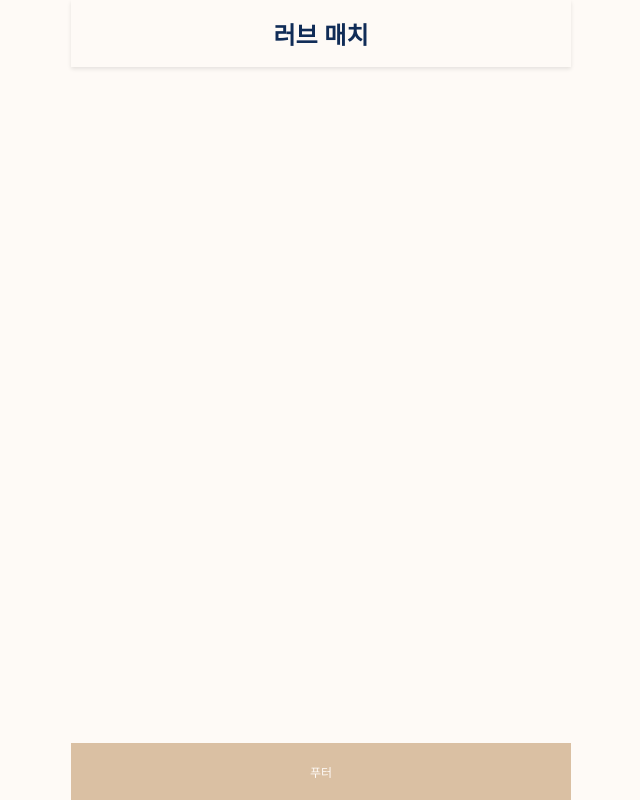
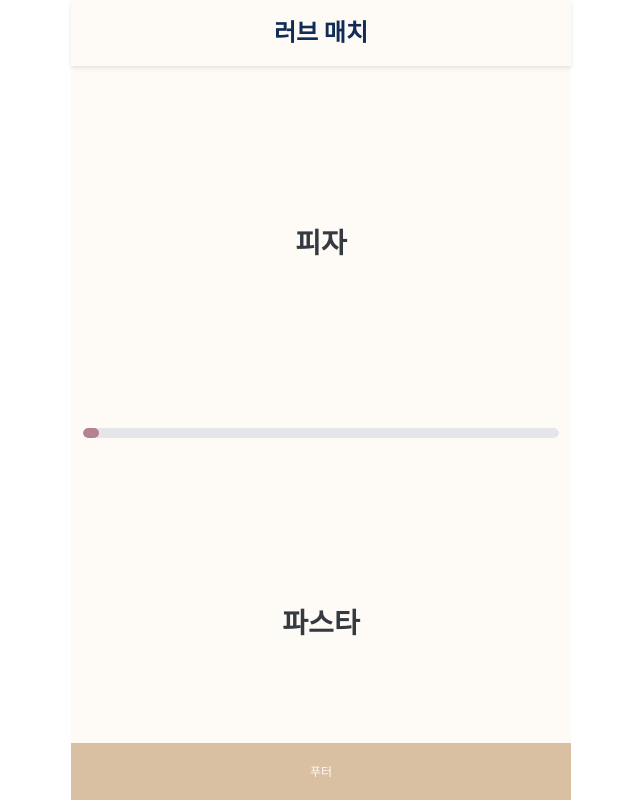
Before and after one commit to DoongleDoongle/love-match, a React (Create React App) app: page /taste-match/questions in a window 1280 px wide. Before the commit this address had no page. Shown: the whole page, without its empty margins (319-959 px from the left). Built offline with nearby package versions, Linux system fonts and the light colour scheme.

Commit message:
질문 페이지 초안 완성

```diff
--- a/package.json
+++ b/package.json
@@ -10,6 +10,7 @@
     "react-dom": "^18.2.0",
     "react-router-dom": "^6.22.3",
     "react-scripts": "5.0.1",
+    "rsuite": "^5.59.1",
     "styled-components": "^6.1.8",
     "web-vitals": "^2.1.4"
   },
--- a/src/App.js
+++ b/src/App.js
@@ -11,6 +11,9 @@ const StartPage = React.lazy(() => import("containers/taste-match/StartPage"));
 const QuestionPage = React.lazy(() =>
   import("containers/taste-match/QuestionPage")
 );
+const ResultPage = React.lazy(() =>
+  import("containers/taste-match/ResultPage")
+);
 
 function App() {
   return (
@@ -21,7 +24,8 @@ function App() {
         <Suspense fallback={<div>Loading...</div>}>
           <Routes>
             <Route path="/taste-match" element={<StartPage />} />
-            <Route path="/question-page" element={<QuestionPage />} />
+            <Route path="/taste-match/questions" element={<QuestionPage />} />
+            <Route path="/taste-match/results" element={<ResultPage />} />
           </Routes>
         </Suspense>
         <Footer>푸터</Footer>
--- a/src/containers/taste-match/QuestionPage.js
+++ b/src/containers/taste-match/QuestionPage.js
@@ -1,19 +1,94 @@
-import React from "react";
+import React, { useState } from "react";
+import { useNavigate } from "react-router-dom";
 import styled from "styled-components";
+import { Progress } from "rsuite"; // 가이드: https://rsuitejs.com/components/
+import "rsuite/dist/rsuite.min.css";
+
+import theme from "styles/theme";
 
 const Container = styled.div`
   display: flex;
   flex-direction: column;
-  justify-content: center;
+  justify-content: space-evenly;
   align-items: center;
-  font-size: larger;
-  font-weight: bolder;
   flex: 1; // 남은 공간을 모두 채움
   width: 100%;
 `;
 
+const TextArea = styled.div`
+  display: flex;
+  justify-content: center;
+  align-items: center;
+  font-size: ${({ theme }) => theme.fontSizes.huge};
+  font-weight: bolder;
+  width: 100%;
+  height: 100%;
+  color: ${({ theme }) => theme.colors.dark};
+  cursor: pointer;
+`;
+
 const QuestionPage = () => {
-  return <Container>QuestionPage</Container>;
+  const navigate = useNavigate();
+  const keywords = getKeywords();
+  const [keywordIdx, setKeywordIdx] = useState(0);
+
+  const clickTextArea = () => {
+    if (keywordIdx + 1 < keywords.length) {
+      setKeywordIdx(keywordIdx + 1);
+    } else {
+      navigate("/taste-match/results"); // keywords를 모두 표시한 후 다음 페이지로 이동
+    }
+  };
+
+  const currentKeyword = keywords[keywordIdx];
+
+  return (
+    <Container>
+      <TextArea onClick={clickTextArea}>{currentKeyword.top}</TextArea>
+      <Progress.Line
+        percent={((keywordIdx + 1) / keywords.length) * 100}
+        strokeColor={theme.colors.softRose}
+        showInfo={false}
+        strokeWidth={10}
+      />
+      <TextArea onClick={clickTextArea}>{currentKeyword.bottom}</TextArea>
+    </Container>
+  );
+};
+
+const getKeywords = () => {
+  return [
+    { top: "피자", bottom: "파스타" },
+    { top: "치킨", bottom: "맥주" },
+    { top: "사케", bottom: "초밥" },
+    { top: "라면", bottom: "김밥" },
+    { top: "커피", bottom: "도넛" },
+    { top: "스테이크", bottom: "와인" },
+    { top: "햄버거", bottom: "감자튀김" },
+    { top: "불고기", bottom: "두부김치" },
+    { top: "삼겹살", bottom: "된장찌개" },
+    { top: "아이스크림", bottom: "와플" },
+    { top: "타코", bottom: "나초" },
+    { top: "짜장면", bottom: "탕수육" },
+    { top: "크로와상", bottom: "카푸치노" },
+    { top: "소시지", bottom: "맥주" },
+    { top: "오믈렛", bottom: "오렌지 주스" },
+    { top: "팟타이", bottom: "새우깡" },
+    { top: "참치회", bottom: "미소된장국" },
+    { top: "족발", bottom: "보쌈" },
+    { top: "수프", bottom: "샐러드" },
+    { top: "떡볶이", bottom: "순대" },
+    { top: "치즈", bottom: "와인" },
+    { top: "토스트", bottom: "커피" },
+    { top: "스시", bottom: "사시미" },
+    { top: "바비큐", bottom: "맥주" },
+    { top: "초밥", bottom: "우동" },
+    { top: "팬케이크", bottom: "메이플 시럽" },
+    { top: "라자냐", bottom: "가리비" },
+    { top: "멕시칸 샐러드", bottom: "산그리아" },
+    { top: "비빔밥", bottom: "육개장" },
+    { top: "버터 치킨", bottom: "나안" },
+  ];
 };
 
 export default QuestionPage;
--- /dev/null
+++ b/src/containers/taste-match/ResultPage.js
@@ -0,0 +1,18 @@
+import React from "react";
+import styled from "styled-components";
+
+const Container = styled.div`
+  display: flex;
+  flex-direction: column;
+  justify-content: center;
+  align-items: center;
+  font-weight: bold;
+  flex: 1;
+  width: 100%;
+`;
+
+const ResultPage = () => {
+  return <Container>ResultPage</Container>;
+};
+
+export default ResultPage;
--- a/src/containers/taste-match/StartPage.js
+++ b/src/containers/taste-match/StartPage.js
@@ -21,7 +21,6 @@ const InputContainer = styled.div`
   flex: 1;
   align-items: center;
   width: 100%;
-  background-color: ${(props) => props.theme.colors.background};
 `;
 
 const InputList = styled.div`
@@ -32,7 +31,7 @@ const StartPage = () => {
   const navigate = useNavigate();
 
   const handleStartClick = () => {
-    navigate("/question-page");
+    navigate("/taste-match/questions");
   };
 
   return (
--- a/src/styles/GlobalStyle.js
+++ b/src/styles/GlobalStyle.js
@@ -11,17 +11,17 @@ const GlobalStyle = createGlobalStyle`
     margin: 0;
     padding: 0;
     font-family: 'Arial', sans-serif;
-    background-color: ${(props) => props.theme.colors.background};
     color: ${(props) => props.theme.colors.text};
   }
 
   #root {
-  display: flex;
-  flex-direction: column;
-  flex: 1;  // 이를 통해 body의 남은 높이를 채움
+    display: flex;
+    flex-direction: column;
+    flex: 1;  // 이를 통해 body의 남은 높이를 채움
     max-width: 500px;  // 모바일 디바이스 최대 너비
     margin: 0 auto;     // 화면 중앙 정렬
     width: 100%;        // 전체 너비를 사용하되, 최대 너비는 500px
+    background-color: ${(props) => props.theme.colors.background};
   }
 `;
 
```
Also changed, not shown: 1 other file (tests, documents, lock files or other folders).
